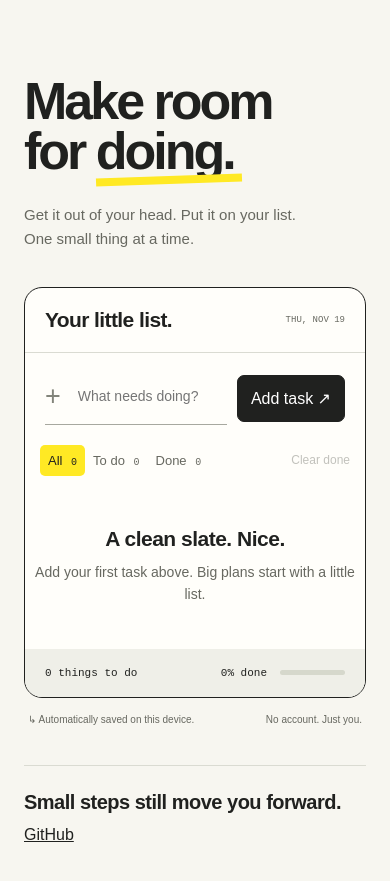
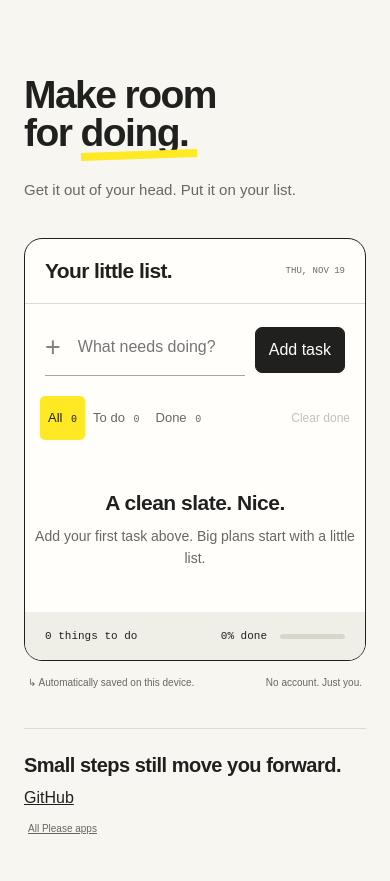
Before and after one commit to aporka-droid/todo-please, a plain HTML site: page index.html in a window 390 px wide. Shown: the part 61-942 px from the top of the page. Drawn offline with Linux system fonts and the light colour scheme.

Commit message:
Adapt and polish todo Please for review

```diff
--- a/index.html
+++ b/index.html
@@ -4,7 +4,7 @@
   <meta charset="utf-8">
   <meta name="viewport" content="width=device-width, initial-scale=1">
   <meta name="description" content="A little less thinking. A little more doing. A simple to-do list that stays on your device.">
-  <title>todo-please — Make room for doing.</title>
+  <title>Todo Please — Make room for doing.</title>
   <link rel="icon" type="image/svg+xml" href="favicon.svg?v=20261030" sizes="any">
   <style>
     :root { --paper: #f7f6f0; --ink: #20211f; --muted: #676860; --purple: #ffe924; --lime: #ddf48c; --line: #dadbd2; }
@@ -79,6 +79,12 @@
     @keyframes settle { from { transform: rotate(-35deg) scale(.8); } to { transform: none; } }
     @media (prefers-reduced-motion: reduce) { *, *:before, *:after { animation: none !important; transition: none !important; scroll-behavior: auto !important; } }
     @media (max-width: 600px) { header { padding: 24px; } main { padding-top: 28px; } .hero { grid-template-columns: 1fr; } h1 { letter-spacing: -3px; } .motion-art { display: none; } .intro { font-size: 15px; } .work-head, .composer { padding: 20px; } #date { font-size: 9px; } .filters { padding: 0 15px 16px; gap: 0; } .filter { padding: 8px; } #list { padding: 0 20px; } .composer { gap: 10px; } .primary { padding: 13px; } #task { font-size: 14px; } .work-foot { padding: 18px 20px; gap: 10px; } .progress { width: 65px; } .small-note { font-size: 10px; } .lower { margin-top: 40px; flex-direction: column; gap: 12px; } .row-action { padding: 8px 4px; } }
+    .small-note a { color: inherit; }
+    @media (max-width: 600px) {
+      .hero h1 { font-size: clamp(36px, 10vw, 54px); letter-spacing: -.04em; }
+      #task { font-size: 16px; min-width: 0; }
+      .primary, .filter, .row-action { min-height: 44px; }
+    }
   </style>
 
 <style id="collection-brand-mark">.collection-mark{display:block;width:34px;height:34px;flex:0 0 34px;object-fit:contain;border:0;border-radius:0;background:transparent;box-shadow:none;padding:0;margin:0}</style>
@@ -87,12 +93,12 @@
   <header><a class="brand" href="./" aria-label="todo-please home"><img class="collection-mark" src="favicon.svg?v=20261030" width="34" height="34" alt="" aria-hidden="true">todo-please.</a></header>
   <main>
     <section class="hero" aria-labelledby="hero-title">
-      <div><h1 id="hero-title">Make room<br>for <span>doing.</span></h1><p class="intro">Get it out of your head. Put it on your list.<br>One small thing at a time.</p></div>
+      <div><h1 id="hero-title">Make room<br>for <span>doing.</span></h1><p class="intro">Get it out of your head. Put it on your list.</p></div>
       <div class="motion-art" aria-hidden="true"><div class="art-face">✓</div></div>
     </section>
     <section class="workspace" aria-labelledby="list-title">
       <div class="work-head"><h2 id="list-title">Your little list.</h2><span id="date"></span></div>
-      <form class="composer" id="add-form"><div class="input-wrap"><span class="plus" aria-hidden="true">+</span><input id="task" aria-label="New task" placeholder="What needs doing?" maxlength="240" autocomplete="off" required></div><button class="primary" type="submit">Add task ↗</button></form>
+      <form class="composer" id="add-form"><div class="input-wrap"><span class="plus" aria-hidden="true">+</span><input id="task" aria-label="New task" placeholder="What needs doing?" maxlength="240" autocomplete="off" required></div><button class="primary" type="submit">Add task</button></form>
       <div class="filters" aria-label="Filter tasks"><button class="filter" data-filter="all" aria-pressed="true">All <span id="count-all">0</span></button><button class="filter" data-filter="active" aria-pressed="false">To do <span id="count-active">0</span></button><button class="filter" data-filter="done" aria-pressed="false">Done <span id="count-done">0</span></button><button class="clear" id="clear" disabled>Clear done</button></div>
       <ul id="list" aria-label="Tasks"></ul>
       <div class="empty" id="empty"><strong>A clean slate. Nice.</strong><p>Add your first task above.<br>Big plans start with a little list.</p></div>
@@ -100,6 +106,7 @@
     </section>
     <div class="small-note"><span id="storage-note">↳ Automatically saved on this device.</span><span>No account. Just you.</span></div>
     <section class="lower"><strong>Small steps still move you forward.</strong><a href="https://github.com/aporka-droid/todo-please" target="_blank" rel="noopener noreferrer">GitHub</a></section>
+  <p class="small-note"><a href="https://please.aporka.dev/">All Please apps</a></p>
   </main>
   <div id="toast" role="status" hidden><span></span><button id="undo">Undo</button></div>
   <dialog id="edit-dialog" aria-labelledby="edit-title"><form id="edit-form"><h2 id="edit-title">A little adjustment.</h2><label for="edit-text">Task</label><input id="edit-text" required maxlength="240"><div class="dialog-actions"><button type="button" class="row-action" id="cancel-edit">Cancel</button><button type="submit" class="primary">Save changes</button></div></form></dialog>
```
